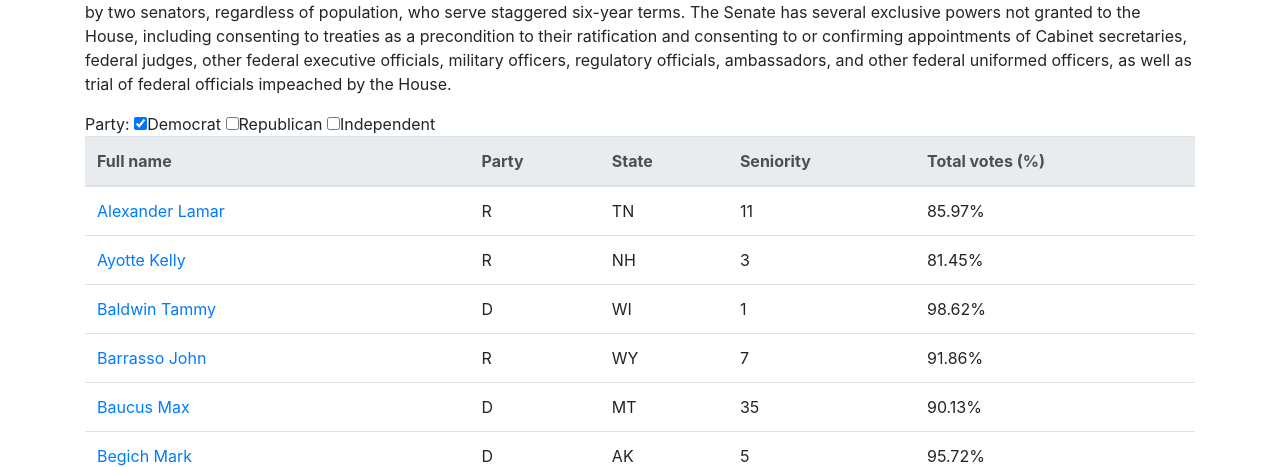
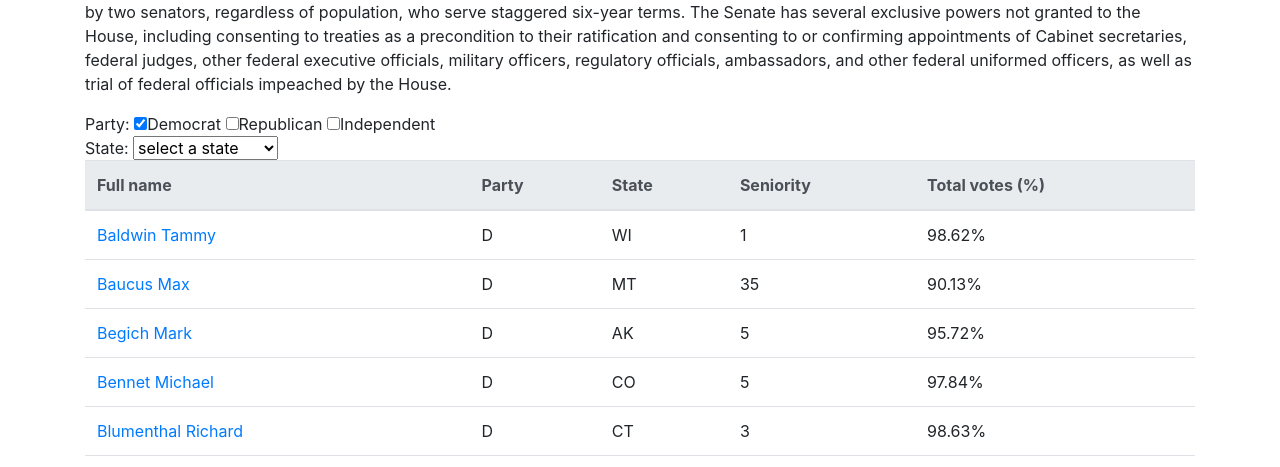
Before and after one commit to CarlosTorras/TGIF-project, a plain HTML site: page senate_page.html in a window 1280 px wide. Both pictures are taken after a click on the checkbox 140 px from the left and 451 px from the top of the page. Shown: the part 328-795 px from the top of the page. Drawn offline with nearby package versions, Linux system fonts and the light colour scheme.

Commit message:
Implement filters (checkboxes and dropdown)

```diff
--- a/javascript/senate_table.js
+++ b/javascript/senate_table.js
@@ -32,3 +32,66 @@ function printtable(array, id) {
     tbody.append(row);
   }
 }
+
+// Filter for party
+
+document.getElementById("demparty").addEventListener("click", function() {
+  partyfilter("senate-data");
+});
+document.getElementById("repparty").addEventListener("click", function() {
+  partyfilter("senate-data");
+});
+document.getElementById("indparty").addEventListener("click", function() {
+  partyfilter("senate-data");
+});
+
+function partyfilter(id) {
+  var table = document.getElementById(id);
+  var trrow = table.getElementsByTagName("tr");
+  var demcheck = document.getElementById("demparty").checked;
+  var repcheck = document.getElementById("repparty").checked;
+  var indcheck = document.getElementById("indparty").checked;
+
+  for (i = 0; i < trrow.length; i++) {
+    var tdparty = trrow[i].getElementsByTagName("td")[1].innerText;
+
+    trrow[i].style.display = "none";
+
+    if (demcheck == false && repcheck == false && indcheck == false) {
+      trrow[i].style.display = "";
+    }
+
+    if (tdparty == "D" && demcheck == true) {
+      trrow[i].style.display = "";
+    }
+
+    if (tdparty == "R" && repcheck == true) {
+      trrow[i].style.display = "";
+    }
+
+    if (tdparty == "I" && indcheck == true) {
+      trrow[i].style.display = "";
+    }
+  }
+}
+
+//Filter for state
+
+document.getElementById("ddownstate").addEventListener("change", function() {
+  statefilter("senate-data");
+});
+
+function statefilter(id) {
+  var table = document.getElementById(id);
+  var trrow = table.getElementsByTagName("tr");
+  var value = document.getElementById("ddownstate").value;
+  console.log(value);
+
+  for (i = 0; i < trrow.length; i++) {
+    var tdparty = trrow[i].getElementsByTagName("td")[2].innerText;
+    trrow[i].style.display = "none";
+    if (tdparty == value) {
+      trrow[i].style.display = "";
+    }
+  }
+}
--- a/senate_page.html
+++ b/senate_page.html
@@ -118,16 +118,78 @@
           federal officials impeached by the House.
         </p>
         <div class="table-responsive">
-          <caption>
+          <div class="caption">
             <div>
               Party:
-              <input type="checkbox" name="demparty" id="demparty" />Democrat
-              <input type="checkbox" name="repparty" id="repparty" />Republican
-              <input type="checkbox" name="indparty" id="indparty" />Independent
+              <input type="checkbox" name="filterparty" id="demparty" />Democrat
+              <input
+                type="checkbox"
+                name="filterparty"
+                id="repparty"
+              />Republican
+              <input
+                type="checkbox"
+                name="filterparty"
+                id="indparty"
+              />Independent
             </div>
-            <div></div>
-          </caption>
-          <table class="table table-hover">
+            <div>
+              State:
+              <select name="state" id="ddownstate" size="1S">
+                <option value selected disabled>select a state</option>
+                <option value="AL" id="AL">Alabama</option>
+                <option value="AK" id="AK">Alaska</option>
+                <option value="AZ" id="AZ">Arizona</option>
+                <option value="AR" id="AR">Arkansas</option>
+                <option value="CA" id="CA">California</option>
+                <option value="CO" id="CO">Colorado</option>
+                <option value="CT" id="CT">Connecticut</option>
+                <option value="DE" id="DE">Delaware</option>
+                <option value="FL" id="FL">Florida</option>
+                <option value="GA" id="GA">Georgia</option>
+                <option value="HI" id="HI">Hawaii</option>
+                <option value="ID" id="ID">Idaho</option>
+                <option value="IL" id="IL">Illinois</option>
+                <option value="IN" id="IN">Indiana</option>
+                <option value="IA" id="IA">Iowa</option>
+                <option value="KS" id="KS">Kansas</option>
+                <option value="KY" id="KY">Kentucky</option>
+                <option value="LA" id="LA">Louisiana</option>
+                <option value="ME" id="ME">Maine</option>
+                <option value="MD" id="MD">Maryland</option>
+                <option value="MA" id="MA">Massachussetts</option>
+                <option value="MI" id="MI">Michigan</option>
+                <option value="MN" id="MN">Minnesota</option>
+                <option value="MO" id="MO">Missouri</option>
+                <option value="MT" id="MT">Montana</option>
+                <option value="NE" id="NE">Nebraska</option>
+                <option value="NV" id="NV">Nevada</option>
+                <option value="NH" id="NH">New Hampshire</option>
+                <option value="NJ" id="NJ">New Jersey</option>
+                <option value="NM" id="NM">New Mexico</option>
+                <option value="NY" id="NY">New York</option>
+                <option value="NC" id="NC">North Carolina</option>
+                <option value="ND" id="ND">North Dakota</option>
+                <option value="OH" id="OH">Ohio</option>
+                <option value="OK" id="OK">Oklahoma</option>
+                <option value="OR" id="OR">Oregon</option>
+                <option value="PA" id="PA">Pennsylvania</option>
+                <option value="RI" id="RI">Rhode Island</option>
+                <option value="SC" id="SC">South Carolina</option>
+                <option value="SD" id="SD">South Dakota</option>
+                <option value="TN" id="TN">Tennessee</option>
+                <option value="TX" id="TX">Texas</option>
+                <option value="UT" id="UT">Utah</option>
+                <option value="VT" id="VT">Vermont</option>
+                <option value="VA" id="VA">Virginia</option>
+                <option value="WA" id="WA">Washington</option>
+                <option value="WV" id="WV">West Virginia</option>
+                <option value="WI" id="WI">Wisconsin</option>
+                <option value="WY" id="WY">Wyoming</option>
+              </select>
+            </div>
+          </div>
+          <table class="table table-hover" id="filtered">
             <thead class="thead-light">
               <tr>
                 <th scope="col">Full name</th>
```
Also changed, not shown: javascript/main.js (deleted).
